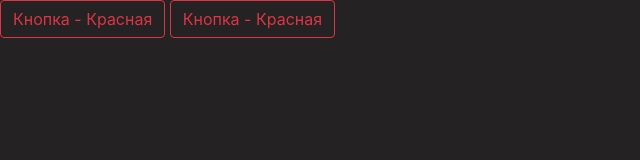
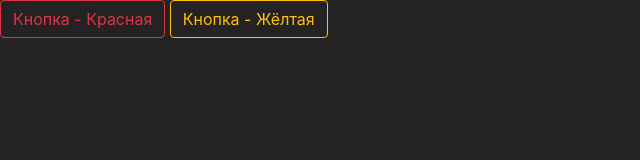
Before and after one commit to Naiks10/NewTestElectron, an Electron app: page index.html in a window 800 px wide. Shown: the whole page, without its empty margins (0-640 px from the left). Drawn offline with nearby package versions, Linux system fonts and the light colour scheme.

Commit message:
New color & name

```diff
--- a/index.html
+++ b/index.html
@@ -13,7 +13,7 @@
   <body style="background-color: rgb(36, 34, 34)">
 
     <input type="button" value="Кнопка - Красная" id="buttonRight" class="btn btn-outline-danger" onclick=" leftbutton(buttonRight , buttonRight1)" />
-    <input type="button" value="Кнопка - Красная" id="buttonRight1" class="btn btn-outline-danger" onclick=" rightbutton(buttonRight1 , buttonRight)" />
+    <input type="button" value="Кнопка - Жёлтая" id="buttonRight1" class="btn btn-outline-warning" onclick=" rightbutton(buttonRight1 , buttonRight)" />
     <!-- Optional JavaScript -->
     <!-- jQuery first, then Popper.js, then Bootstrap JS -->
     <script src="https://code.jquery.com/jquery-3.3.1.slim.min.js" integrity="sha384-q8i/X+965DzO0rT7abK41JStQIAqVgRVzpbzo5smXKp4YfRvH+8abtTE1Pi6jizo" crossorigin="anonymous"></script>
```
